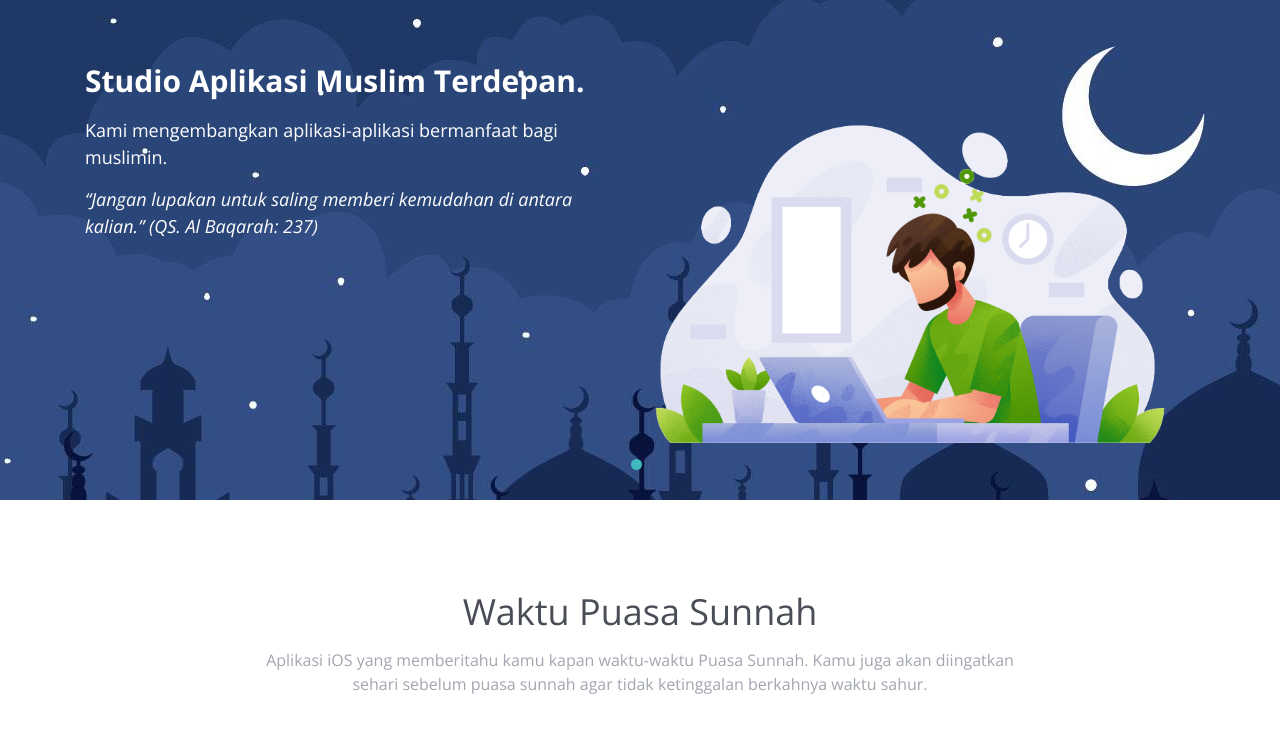
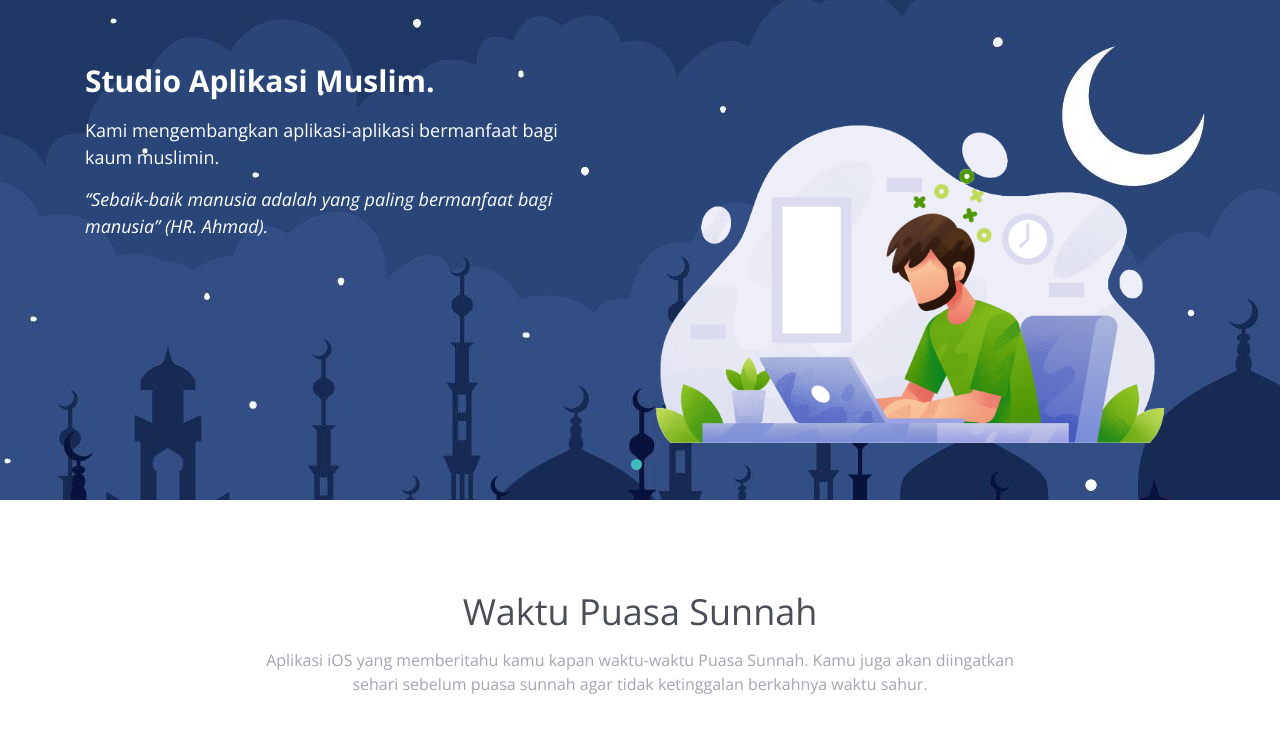
Before and after one commit to drawrs/abatastudio, a plain HTML site: page index.html in a window 1280 px wide. Shown: the part 60-800 px from the top of the page. Drawn offline with nearby package versions, Linux system fonts and the light colour scheme.

Commit message:
adding playstore link

```diff
--- a/index.html
+++ b/index.html
@@ -76,9 +76,9 @@
 					<div class="item-content container">
     					<div class="item-content-inner">
 
-				            <h2 class="heading">Studio Aplikasi Muslim Terdepan.</h2>
-				            <p class="intro">Kami mengembangkan aplikasi-aplikasi bermanfaat bagi muslimin.</p>
-                            <p class="intro"><i>“Jangan lupakan untuk saling memberi kemudahan di antara kalian.” (QS. Al Baqarah: 237)</i></p>
+				            <h2 class="heading">Studio Aplikasi Muslim.</h2>
+				            <p class="intro">Kami mengembangkan aplikasi-aplikasi bermanfaat bagi kaum muslimin.</p>
+                            <p class="intro"><i>“Sebaik-baik manusia adalah yang paling bermanfaat bagi manusia” (HR. Ahmad).</i></p>
 				            <!-- <a class="btn btn-primary btn-cta" href="https://themes.3rdwavemedia.com/bootstrap-templates/startup/appkit-landing-free-bootstrap-theme-for-developers-and-startups/" target="_blank">Download Now</a> -->
 
     					</div><!--//item-content-inner-->
@@ -171,7 +171,8 @@
                      <a class="nav-link mb-lg-3" href="#feature-2" aria-controls="feature-2" data-toggle="pill" role="tab" aria-selected="false"><i class="fas fa-bell mr-2"></i>Pengingat Yang Ramah</a>
                      <a class="nav-link mb-lg-3" href="#feature-3" aria-controls="feature-3" data-toggle="pill" role="tab" aria-selected="false"><i class="fas fa-share mr-2"></i>Ingatkan Temanmu</a>
                      <br>
-                     <a href="https://apps.apple.com/id/app/waktu-puasa-puasa-sunnah/id1546829122" target="_blank"><img src="https://developer.apple.com/app-store/marketing/guidelines/images/badge-download-on-the-app-store.svg"></a>
+                     <a href="https://apps.apple.com/id/app/waktu-puasa-puasa-sunnah/id1546829122" target="_blank" style="display: inline-block;"><img src="https://developer.apple.com/app-store/marketing/guidelines/images/badge-download-on-the-app-store.svg"></a> <br>
+                     <a href="https://play.google.com/store/apps/details?id=id.abatastudio.waktupuasa" target="_blank" style="display: inline-block;"><img src="https://lh3.googleusercontent.com/qF9r3ZjtgG-qyHdmjecArtKiulz1gmwL_xl9R3_fzk6igSeoN0wYbJSKEX5d_fxJRwYZJpHbqcLB3i9atl-9dOfUl9an7U43TfZ9PtQ=s0" width="120"></a>
                 </div>
 
                 <!-- Tab panes -->
```
